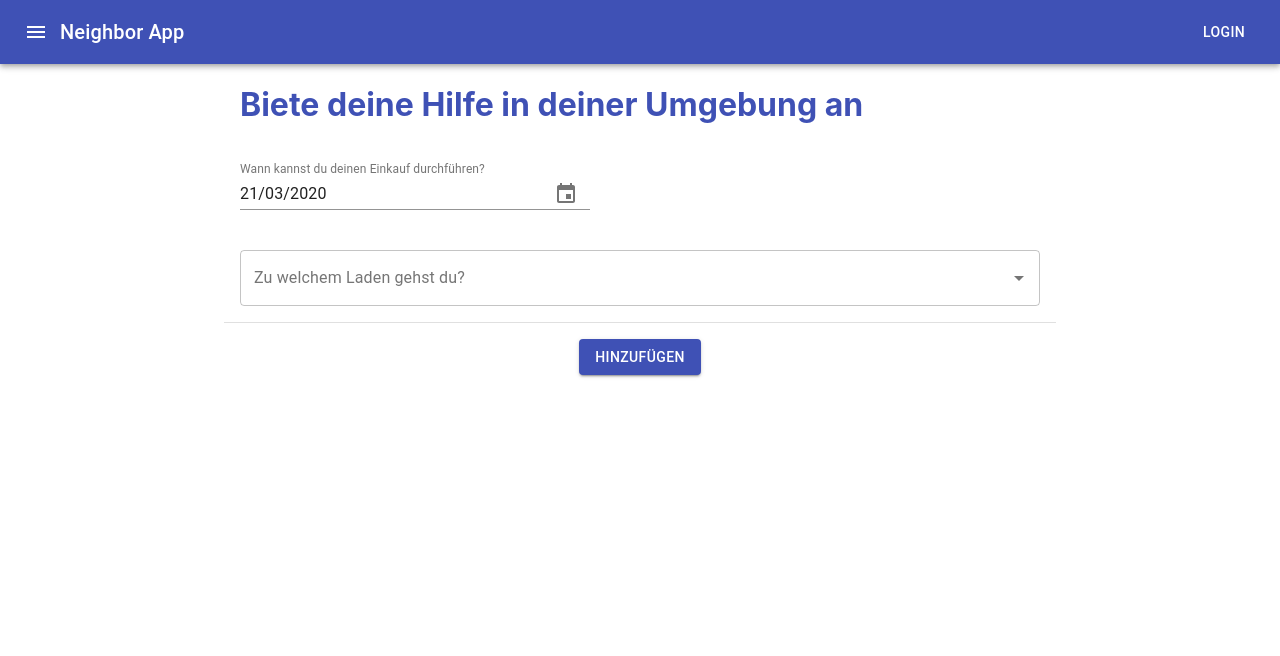
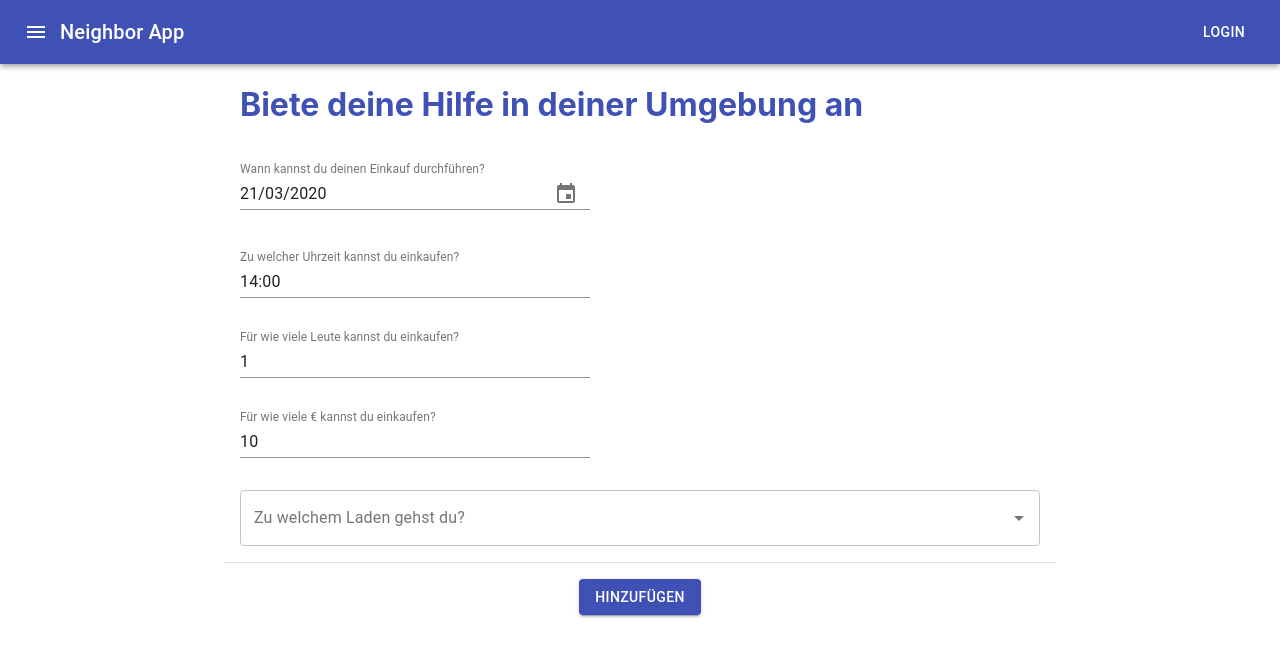
Before and after one commit to neighbor-app/website, a React (Create React App) app: page /new-help in a window 1280 px wide. Shown: the top 656 px of the page. Built offline with nearby package versions, Linux system fonts and the light colour scheme.

Commit message:
- Implemented extra fields for new Helper

```diff
--- a/src/components/NewHelp.tsx
+++ b/src/components/NewHelp.tsx
@@ -22,15 +22,16 @@ interface ComponentState {}
 class NewHelp extends React.Component<ComponentProps, ComponentState> {
 
     selectedDate: Date = new Date();
+    currentTime: string;
 
+    constructor(props: ComponentProps) {
+        super(props);
 
+        this.currentTime = new Date().getHours() + ':00';
+    }
 
     handleDateChange( date :any ) {
-        console.log(date)
-        console.log(this);
         this.selectedDate = date;
-
-        console.log(this.selectedDate);
     }
 
     stores = [
@@ -80,6 +81,15 @@ class NewHelp extends React.Component<ComponentProps, ComponentState> {
                             </MuiPickersUtilsProvider>
                         </Grid>
                         <Grid item>
+                            <TextField label="Zu welcher Uhrzeit kannst du einkaufen?" defaultValue={this.currentTime} style={{width: '350px'}}/>
+                        </Grid>
+                        <Grid item>
+                            <TextField label="Für wie viele Leute kannst du einkaufen?" defaultValue="1" type="number" style={{width: '350px'}}/>
+                        </Grid>
+                        <Grid item>
+                            <TextField label="Für wie viele € kannst du einkaufen?" defaultValue="10" type="number" style={{width: '350px'}}/>
+                        </Grid>
+                        <Grid item>
                             <Autocomplete
 
                                 options={ this.stores }
```
